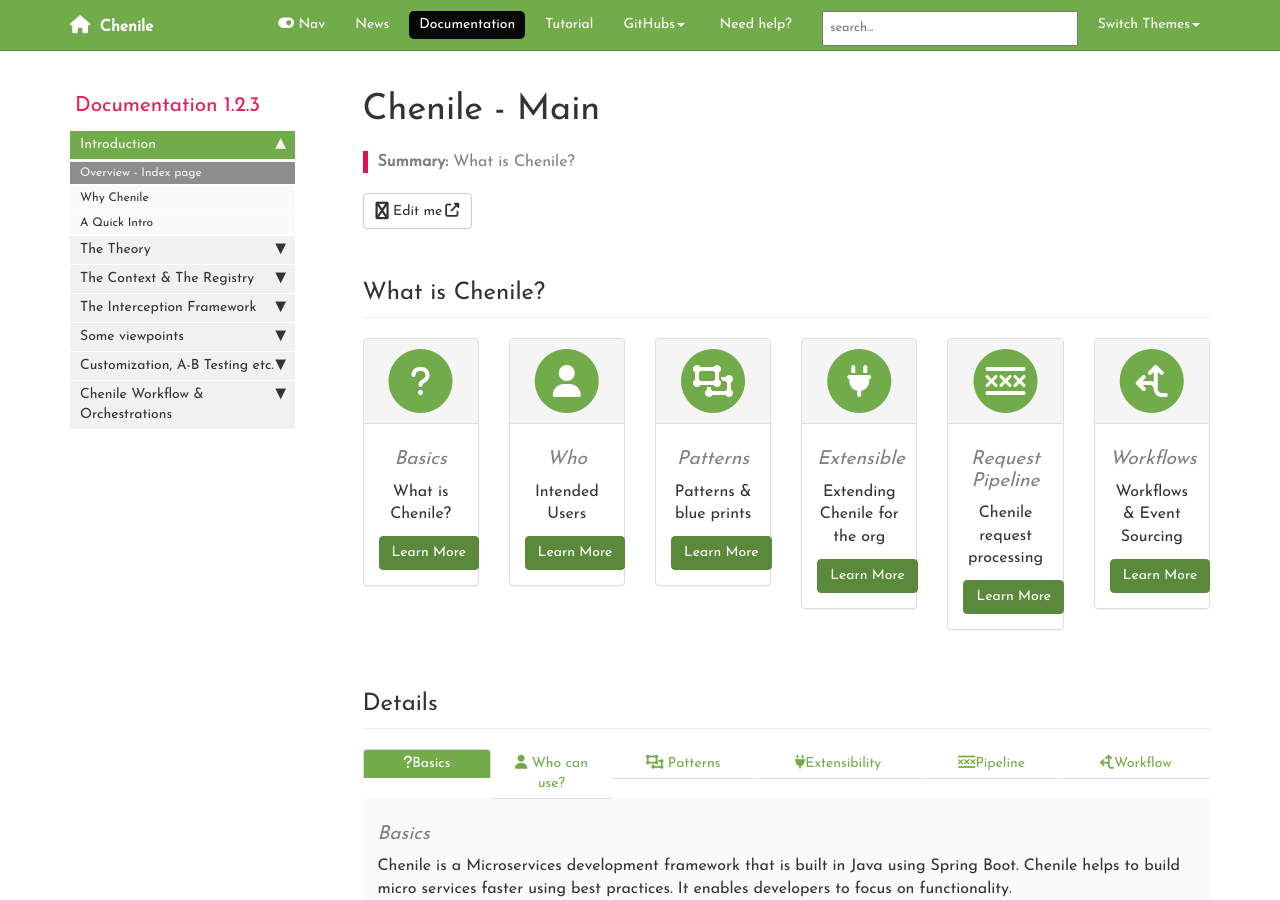
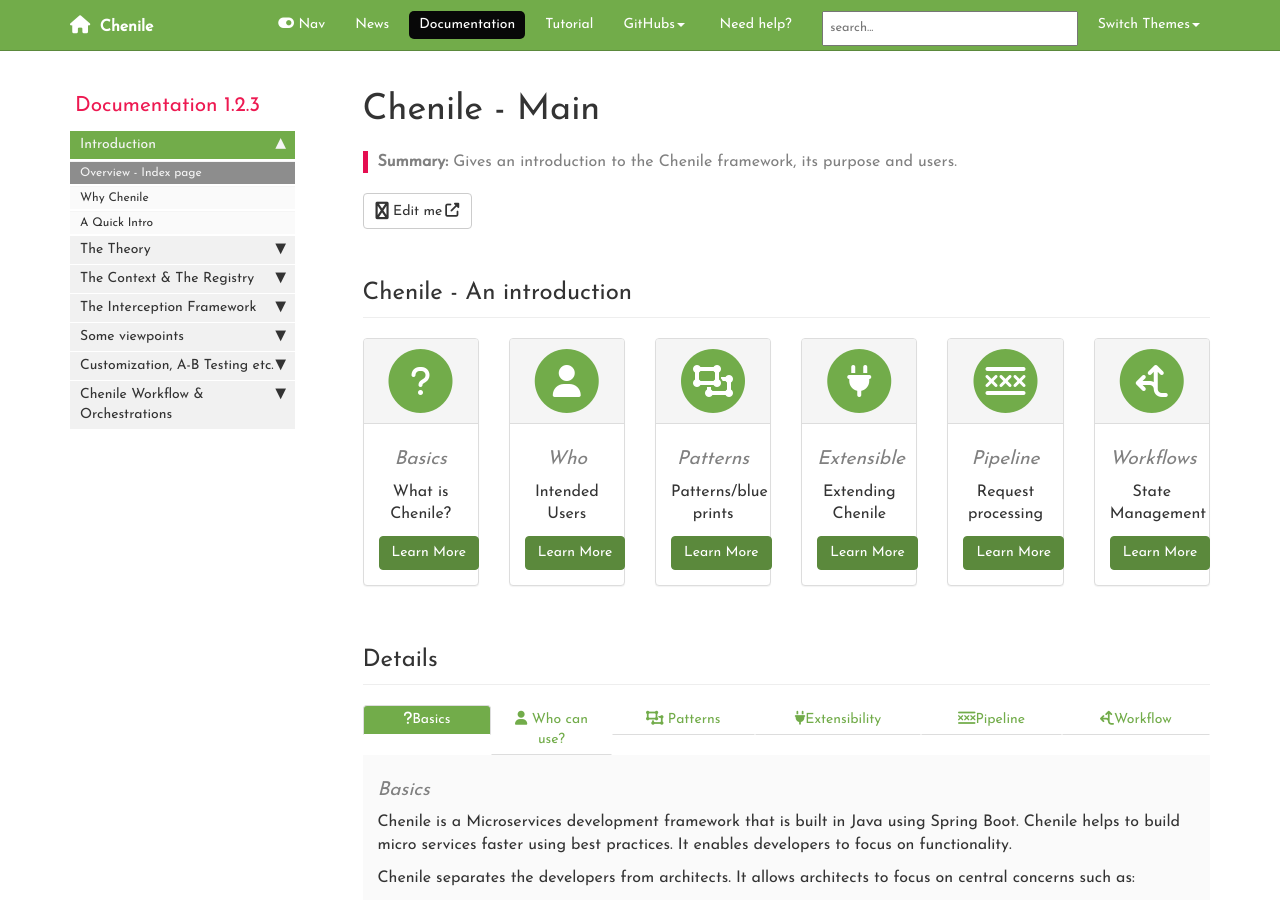
Before and after one commit to rajakolluru/cheniledocs.github.io, a Jekyll site: the page built from index.html, in a window 1280 px wide and 900 px high. Built offline with Jekyll 4.4.1, drawn with Linux system fonts in a browser that asks for light colours; comment, search, counter and statistics services are not loaded.

Commit message:
enhanced index.html

```diff
--- a/index.html
+++ b/index.html
@@ -5,11 +5,11 @@
 toc: false
 permalink: /index.html
 folder: chenile
-summary: What is Chenile?
+summary: Gives an introduction to the Chenile framework, its purpose and users.
 ---
 <div class="row">
         <div class="col-lg-12">
-            <h2 class="page-header">What is Chenile?</h2>
+            <h2 class="page-header">Chenile - An introduction</h2>
         </div>
         <div class="col-md-2 col-sm-6">
             <div class="panel panel-default text-center">
@@ -51,7 +51,7 @@
                 </div>
                 <div class="panel-body">
                     <h4>Patterns</h4>
-                    <p>Patterns & blue prints</p>
+                    <p>Patterns/blue prints</p>
                     <a href="#patterns" class="btn btn-primary">Learn More</a>
                 </div>
             </div>
@@ -66,7 +66,7 @@
                 </div>
                 <div class="panel-body">
                     <h4>Extensible</h4>
-                    <p>Extending Chenile for the org</p>
+                    <p>Extending Chenile </p>
                     <a href="#extensible" class="btn btn-primary">Learn More</a>
                 </div>
             </div>
@@ -80,8 +80,8 @@
                     </span>
                 </div>
                 <div class="panel-body">
-                    <h4>Request Pipeline</h4>
-                    <p>Chenile request processing</p>
+                    <h4>Pipeline</h4>
+                    <p>Request processing</p>
                     <a href="#pipeline" class="btn btn-primary">Learn More</a>
                 </div>
             </div>
@@ -96,7 +96,7 @@
                 </div>
                 <div class="panel-body">
                     <h4>Workflows</h4>
-                    <p>Workflows & Event Sourcing</p>
+                    <p>State Management</p>
                     <a href="#workflow" class="btn btn-primary">Learn More</a>
                 </div>
             </div>
```
